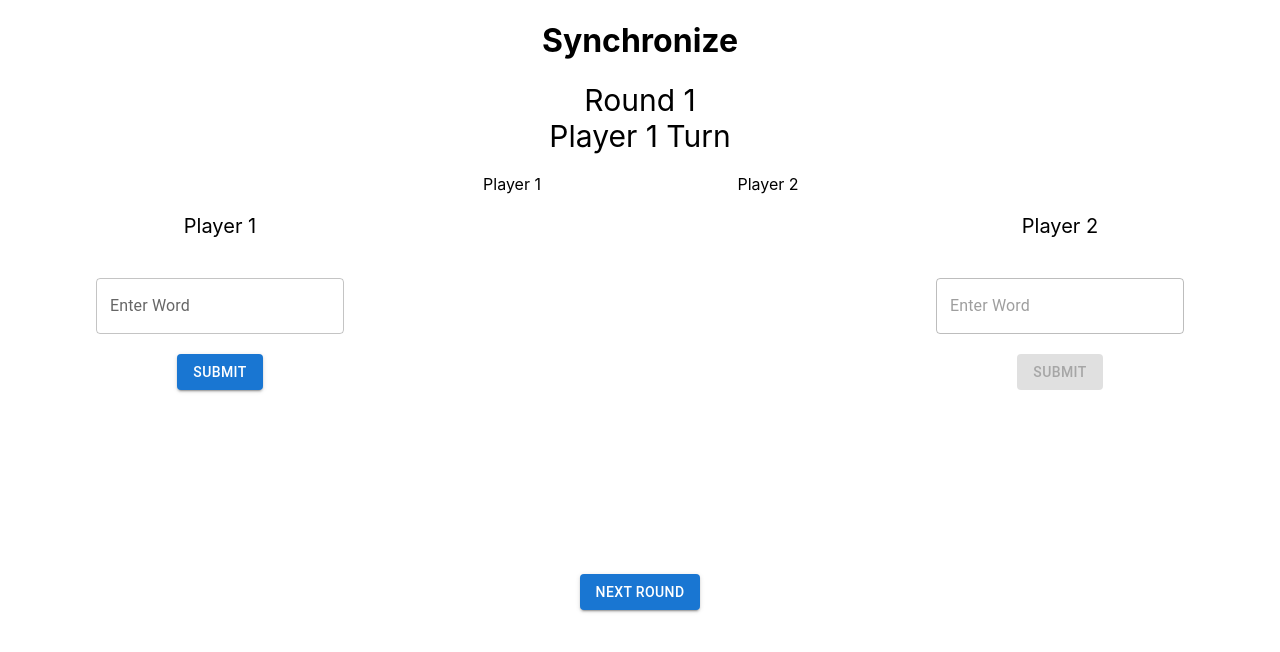
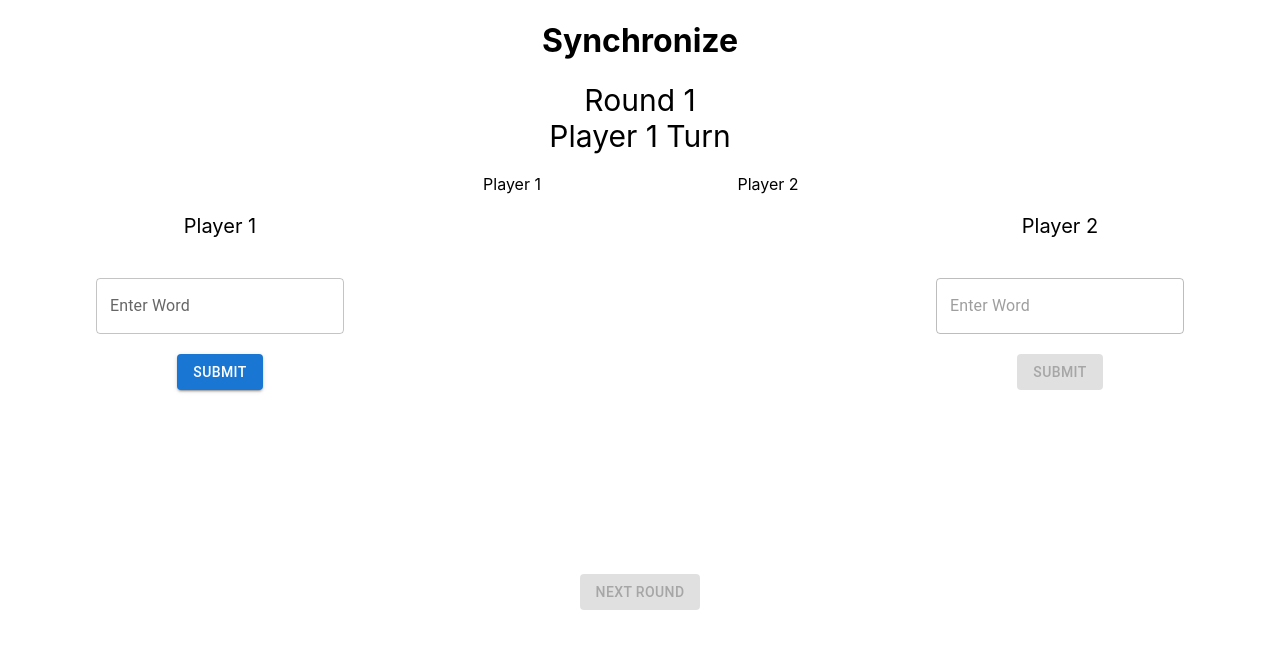
Before and after one commit to Sheran20/DuoSync, a React (Create React App) app: page / in a window 1280 px wide. Shown: the top 652 px of the page. Built offline with nearby package versions, Linux system fonts and the light colour scheme.

Commit message:
update game function

```diff
--- a/src/Components/Controller.js
+++ b/src/Components/Controller.js
@@ -12,6 +12,7 @@ class Controller extends Component {
         player2Input: "",
         player1Inputs: [],
         player2Inputs: [],
+        roundFinished: false,
         gameFinished: false
     }
 
@@ -57,7 +58,22 @@ class Controller extends Component {
                 currentRound = {this.state.currentRound}
                 />
             </div>
-            <div style={{textAlign: 'center'}}><Button onClick={this.finishRound} variant="contained">Next Round</Button></div>
+            {this.state.currentPlayer === 0 ?
+            <div style={{textAlign: 'center'}}>
+                <Button
+                onClick={this.finishRound}
+                variant="contained">
+                    Next Round
+                </Button>
+            </div>
+            :
+            <div style={{textAlign: 'center'}}>
+                <Button
+                disabled="false"
+                variant="contained">
+                    Next Round
+                </Button>
+            </div>}
             </div>
         )
     }
```
